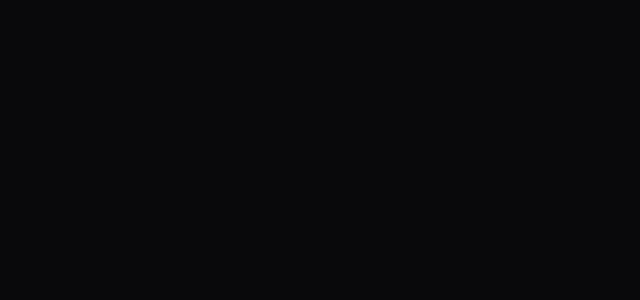
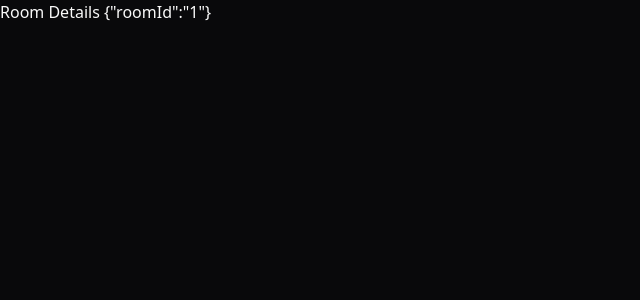
Before and after one commit to MarcosWinicios/agents-web, a React (Vite) app: page /room/1 in a window 1280 px wide. Before the commit this address had no page. Shown: the top 300 px of the page, without its empty margins (0-640 px from the left). Built offline with nearby package versions, Linux system fonts and the light colour scheme.

Commit message:
feat(room): Add navigation to room details page

```diff
--- a/src/app.tsx
+++ b/src/app.tsx
@@ -11,7 +11,7 @@
       <BrowserRouter>
         <Routes>
           <Route element={<CreateRoom />} index />
-          <Route element={<Room />} path="/room" />
+          <Route element={<Room />} path="/room/:roomId" />
         </Routes>
       </BrowserRouter>
     </QueryClientProvider>
--- a/src/pages/create-room.tsx
+++ b/src/pages/create-room.tsx
@@ -21,15 +21,15 @@
     <div>
       {isLoading && <p> Carregando...</p>}
 
-      <div>
+      <div className="flex flex-col gap-1">
         {data?.map((room) => {
-          return <p key={room.id}>{room.name}</p>;
+          return (
+            <Link key={room.id} to={`/room/${room.id}`}>
+              {room.name}
+            </Link>
+          );
         })}
       </div>
-
-      <Link className="underline" to="/room">
-        Acessar sala
-      </Link>
     </div>
   );
 }
--- a/src/pages/room.tsx
+++ b/src/pages/room.tsx
@@ -1,3 +1,15 @@
+import { Navigate, useParams } from 'react-router-dom';
+
+type RoomParams = {
+  roomId: string;
+};
+
 export function Room() {
-  return <div>Room Details</div>;
+  const params = useParams<RoomParams>();
+
+  if (!params.roomId) {
+    return <Navigate replace to={'/'} />;
+  }
+
+  return <div>Room Details {JSON.stringify(params)}</div>;
 }
```
